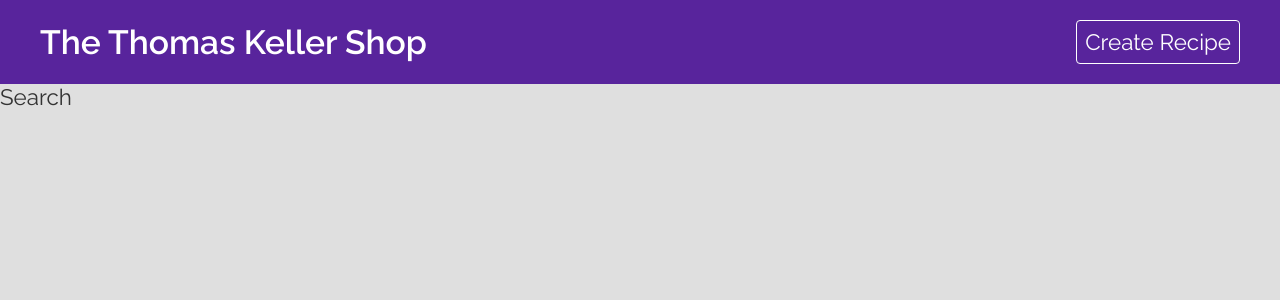
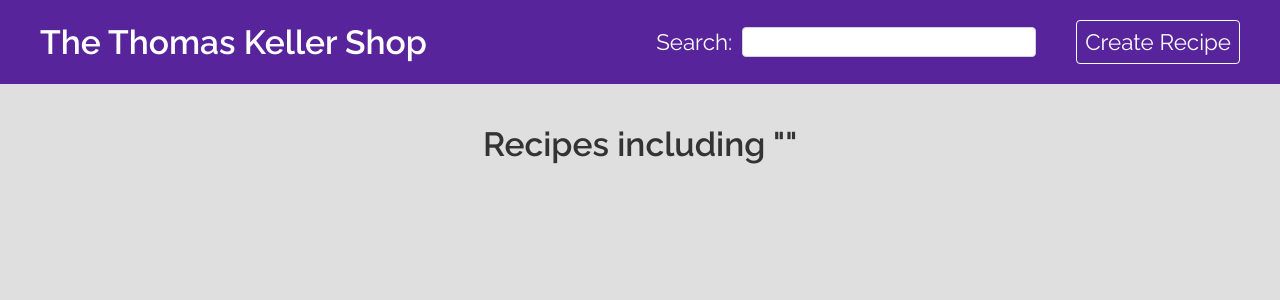
Before and after one commit to cisdell/recipe-app, a React (Create React App) app: page /search in a window 1280 px wide. Shown: the top 300 px of the page. Built offline with nearby package versions, Linux system fonts and the light colour scheme; data requests are answered from the project's data file; the HTML template or start-up script is replaced by a standard one.

Commit message:
added a search bar

```diff
--- a/src/components/Navbar.js
+++ b/src/components/Navbar.js
@@ -1,6 +1,7 @@
 import { Link } from "react-router-dom";
 //styles
 import "./Navbar.css";
+import Searchbar from './Searchbar';
 
 import React from "react";
 
@@ -11,6 +12,7 @@
         <Link to="/" className='brand'>
           <h1>The Thomas Keller Shop</h1>
         </Link>
+        <Searchbar/>
         <Link to="/create">Create Recipe</Link>
       </nav>
     </div>
--- /dev/null
+++ b/src/components/Searchbar.css
@@ -0,0 +1,8 @@
+.searchbar form {
+  display: flex;
+  align-items: center;
+}
+
+.searchbar input {
+  margin-left: 10px;
+}
--- /dev/null
+++ b/src/components/Searchbar.js
@@ -0,0 +1,27 @@
+// styles
+import "./Searchbar.css";
+import { useState } from "react";
+import { useNavigate } from "react-router-dom";
+
+export default function Searchbar() {
+  const [term, setTerm] = useState("");
+  const navigate = useNavigate();
+
+  const handleSubmit = (e) => {
+    e.preventDefault();
+    navigate(`/search?q=${term}`)
+  };
+  return (
+    <div className="searchbar">
+      <form onSubmit={handleSubmit}>
+        <label htmlFor="search">Search:</label>
+        <input
+          type="text"
+          id="search"
+          onChange={(e) => setTerm(e.target.value)}
+          required
+        />
+      </form>
+    </div>
+  );
+}
--- a/src/pages/search/Search.js
+++ b/src/pages/search/Search.js
@@ -1,9 +1,26 @@
 import './Search.css'
 import React from 'react'
+import {useLocation} from 'react-router-dom'
+import {useFetch} from '../../hooks/useFetch'
+
+//components
+import RecipeList from '../../components/RecipeList'
 
 function Search() {
+  const queryString = useLocation().search;
+  const queryParams = new URLSearchParams(queryString)
+  const query = queryParams.get('q')
+
+  const url = `http://localhost:3000/recipes?q=${query}`
+  const {error, isPending, data} = useFetch(url)
+
   return (
-    <div>Search</div>
+    <div>
+      <h2 className="page-title">Recipes including "{query}"</h2>
+      {error && <p className="error">{error}</p>}
+      {isPending && <p className="loading">Loading...</p>}
+      {data && <RecipeList recipes={data}/>}
+    </div>
   )
 }
 
```
